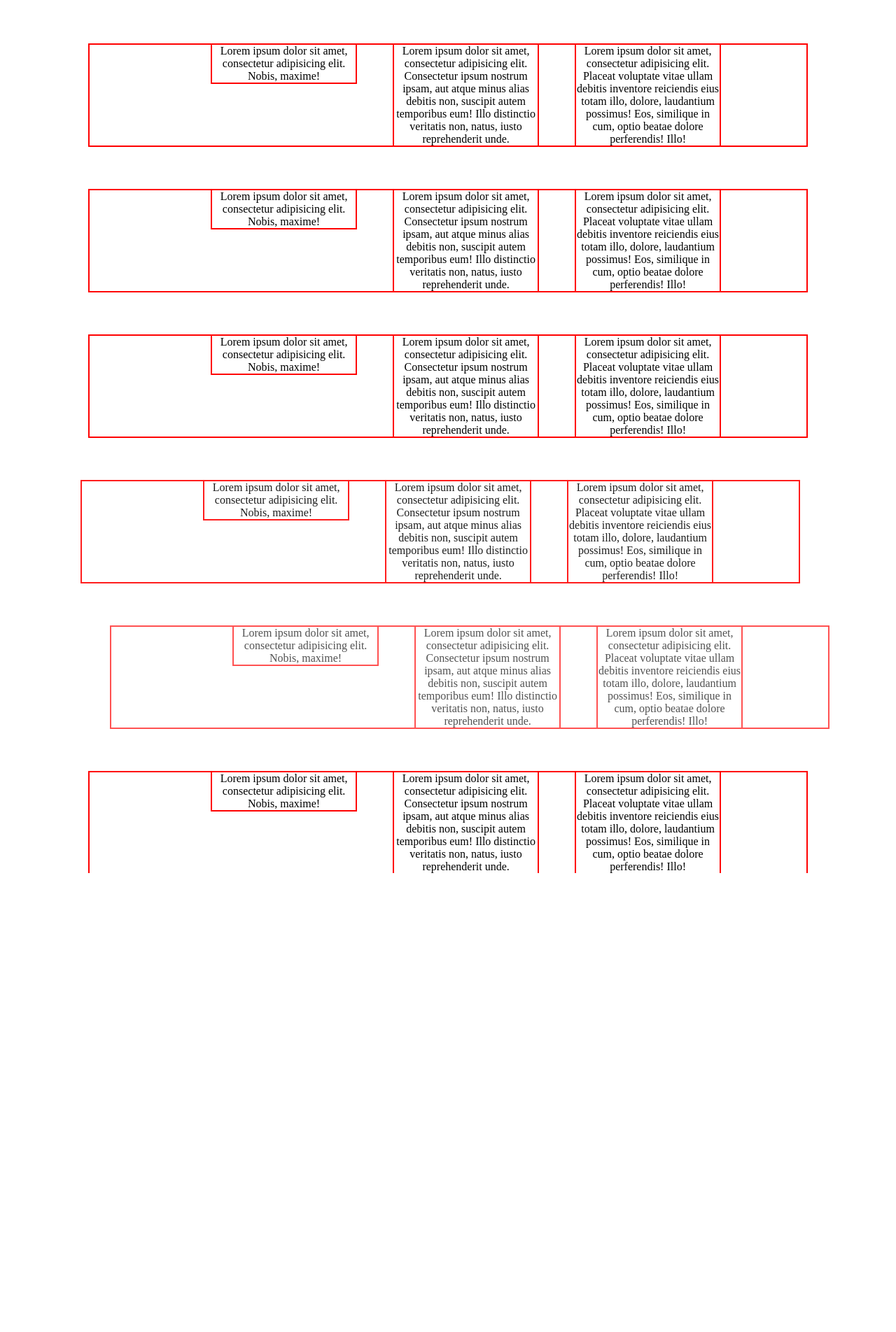
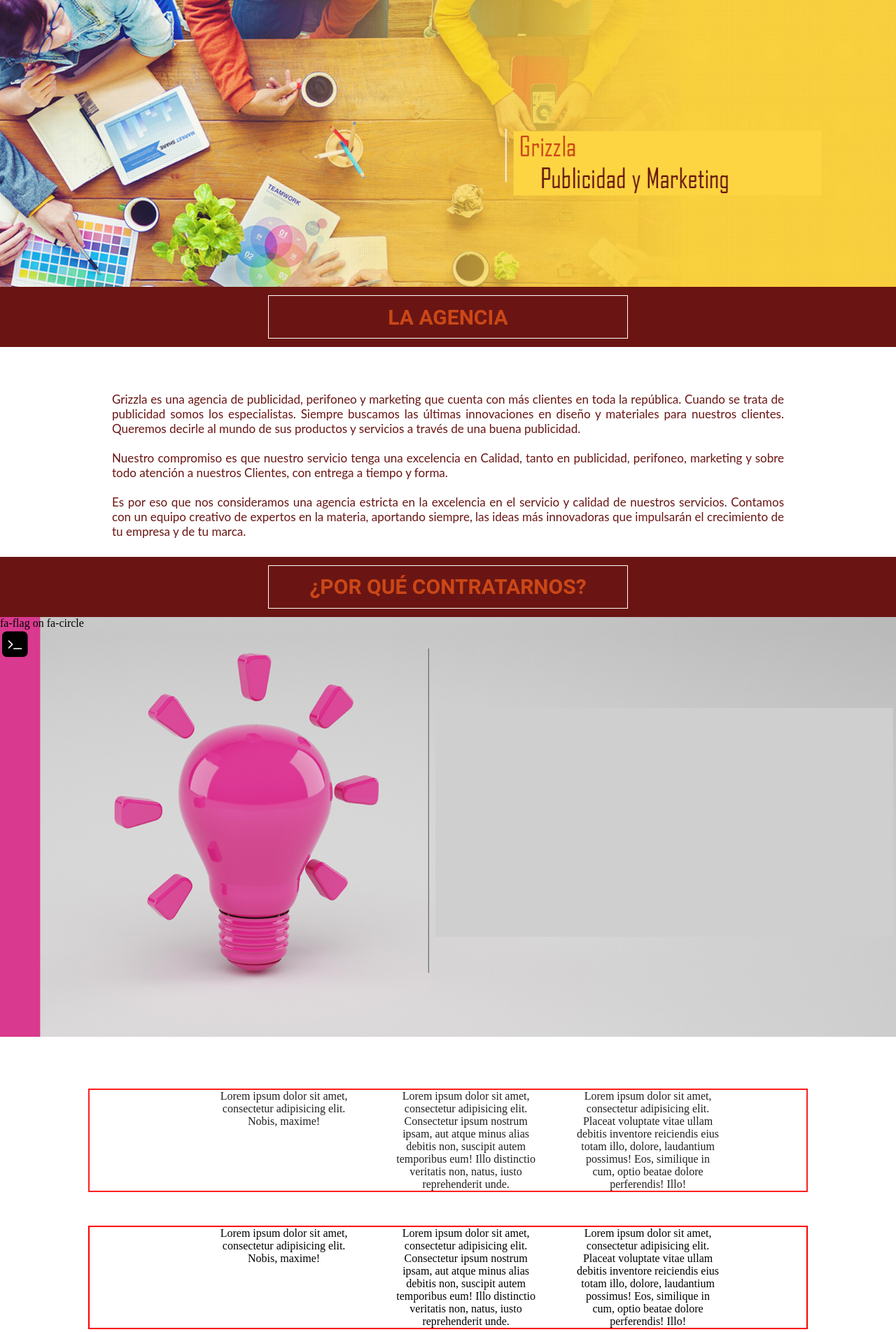
Before and after one commit to esteban1234/grizzla, a PHP site: page /vistas/nosotros.php in a window 1280 px wide. Shown: the part 100-2004 px from the top of the page at 70% size. Before the commit the page ends 1348 px from the top, so only its background shows below. Run offline with PHP 8.4, Linux system fonts and the light colour scheme; some libraries are stand-ins or nearby versions.

Commit message:
nosotros

```diff
--- a/css/estilosdos.css
+++ b/css/estilosdos.css
@@ -7,9 +7,10 @@
     box-sizing: border-box;
 }
 
-p {
+
+/*p {
     outline: 2px red solid;
-}
+}*/
 
 
 /*header*/
@@ -108,3 +109,65 @@ p {
     vertical-align: top;
     margin-left: 5%;
 }
+
+.bannernos {
+    position: relative;
+    width: 100%;
+    height: 410px;
+    background: url('../img/agencia2.png') no-repeat center;
+    background-size: cover;
+    background-position: center center;
+    background-repeat: no-repeat;
+    background-attachment: fixed;
+    overflow: hidden;
+}
+
+.titulonos {
+    /*outline: 2px red solid;*/
+    width: 100%;
+    padding-top: 1%;
+    padding-bottom: 1%;
+    background-color: #6A1513;
+}
+
+.titulonos p {
+    outline: 1px white solid;
+    width: 40%;
+    margin: 0 auto;
+    text-align: center;
+    font-family: 'Roboto', sans-serif;
+    font-size: 30px;
+    padding-top: 1%;
+    padding-bottom: 1%;
+    color: #CB4717;
+    font-weight: bold;
+}
+
+.contentex {
+    /*outline: 2px red solid;*/
+    margin-top: 5%;
+    width: 100%;
+}
+
+.contentexp {
+    /*outline: 2px red solid;*/
+    width: 75%;
+    margin: 0 auto;
+    text-align: justify;
+    font-family: 'Lato', sans-serif;
+    font-size: 17px;
+    color: #6A1513;
+    margin-bottom: 2%;
+}
+
+.contenpuntos {
+    position: relative;
+    width: 100%;
+    height: 600px;
+    background: url('../img/fondo.png') no-repeat center;
+    background-size: cover;
+    background-position: center center;
+    background-repeat: no-repeat;
+    background-attachment: fixed;
+    overflow: hidden;
+}
--- a/vistas/head.php
+++ b/vistas/head.php
@@ -2,7 +2,7 @@
     <head>
         <meta charset="utf-8">
             <title>
-                Ejemplo de pantalla
+                GRIZZLA ALTA PUBLICIDAD
             </title>
             <link href="css/estilos.css" rel="stylesheet">
                 <link href="https://fonts.googleapis.com/css?family=Open+Sans|Yanone+Kaffeesatz" rel="stylesheet">
--- a/vistas/headdos.php
+++ b/vistas/headdos.php
@@ -2,12 +2,12 @@
     <head>
         <meta charset="utf-8">
             <title>
-                Ejemplo de pantalla
+                GRIZZLA ALTA PUBLICIDAD
             </title>
             <link href="../css/estilosdos.css" rel="stylesheet">
                 <link href="https://fonts.googleapis.com/css?family=Open+Sans|Yanone+Kaffeesatz" rel="stylesheet">
                     <link href="https://file.myfontastic.com/oZrD95afmh6F7UiEtyxVF9/icons.css" rel="stylesheet">
-                    <link rel="stylesheet" href="">
+                    <link rel="stylesheet" href="path/to/font-awesome/css/font-awesome.min.css">
                     </link>
                 </link>
             </link>
--- a/vistas/nosotros.php
+++ b/vistas/nosotros.php
@@ -6,6 +6,27 @@
 <body>
 
         <?php include 'menudos.php';?>
+
+<article class="bannernos" style="display:none;"></article>
+<article class="titulonos" style="display:none;"><p>LA AGENCIA</p></article>
+
+<article class="contentex scrollflow -slide-top -opacity">
+	<p class="contentexp">Grizzla es una agencia de publicidad, perifoneo y marketing que cuenta con más clientes en toda la república. Cuando se trata de publicidad somos los especialistas. Siempre buscamos las últimas innovaciones en diseño y materiales  para nuestros clientes. Queremos decirle al mundo de sus productos y servicios a través de una buena publicidad. <br> <br>
+	Nuestro compromiso es que nuestro servicio tenga una excelencia en Calidad, tanto en publicidad, perifoneo, marketing y sobre todo atención a nuestros Clientes, con entrega a tiempo y forma.<br> <br>
+	Es por eso que nos consideramos una agencia estricta  en la excelencia en el servicio y calidad de nuestros servicios. Contamos con un equipo creativo de expertos en la materia, aportando siempre, las ideas más innovadoras que impulsarán el crecimiento de tu empresa y de tu marca.
+	</p>
+</article>
+
+<article class="titulonos scrollflow -slide-left -opacity"><p>¿POR QUÉ CONTRATARNOS?</p></article>
+
+<article class="contenpuntos scrollflow -slide-right -opacity">
+	fa-flag on fa-circle<br>
+<span class="fa-stack fa-lg">
+  <i class="fa fa-square fa-stack-2x"></i>
+  <i class="fa fa-terminal fa-stack-1x fa-inverse"></i>
+</span>
+</article>
+
 
 
 <article class="conten scrollflow -slide-top -opacity">
@@ -57,11 +78,10 @@
 <script type="text/javascript">
 $(document).ready(function(){
 	 $(document).ready(function () {
-		 $('.titulo').fadeIn(2500);
 		 $('.header').fadeIn(2500);
-		 $('.logo').fadeIn(2500);
-		 $('.slogan').fadeIn(2500);
-		 $('.slogan2').fadeIn(2500);
+		 $('.bannernos').fadeIn(2500);
+		 $('.titulonos').fadeIn(2500);
+		 // $('.titulonos').fadeIn(2500);
 	 });
 });
 </script>
```
Also changed, not shown: img/Somos-tu-Agencia.jpg (added), img/agencia.jpg (added), img/agencia2.png (added), img/banner.png (added), img/fondo.png (added), img/hola.jpg (added).
